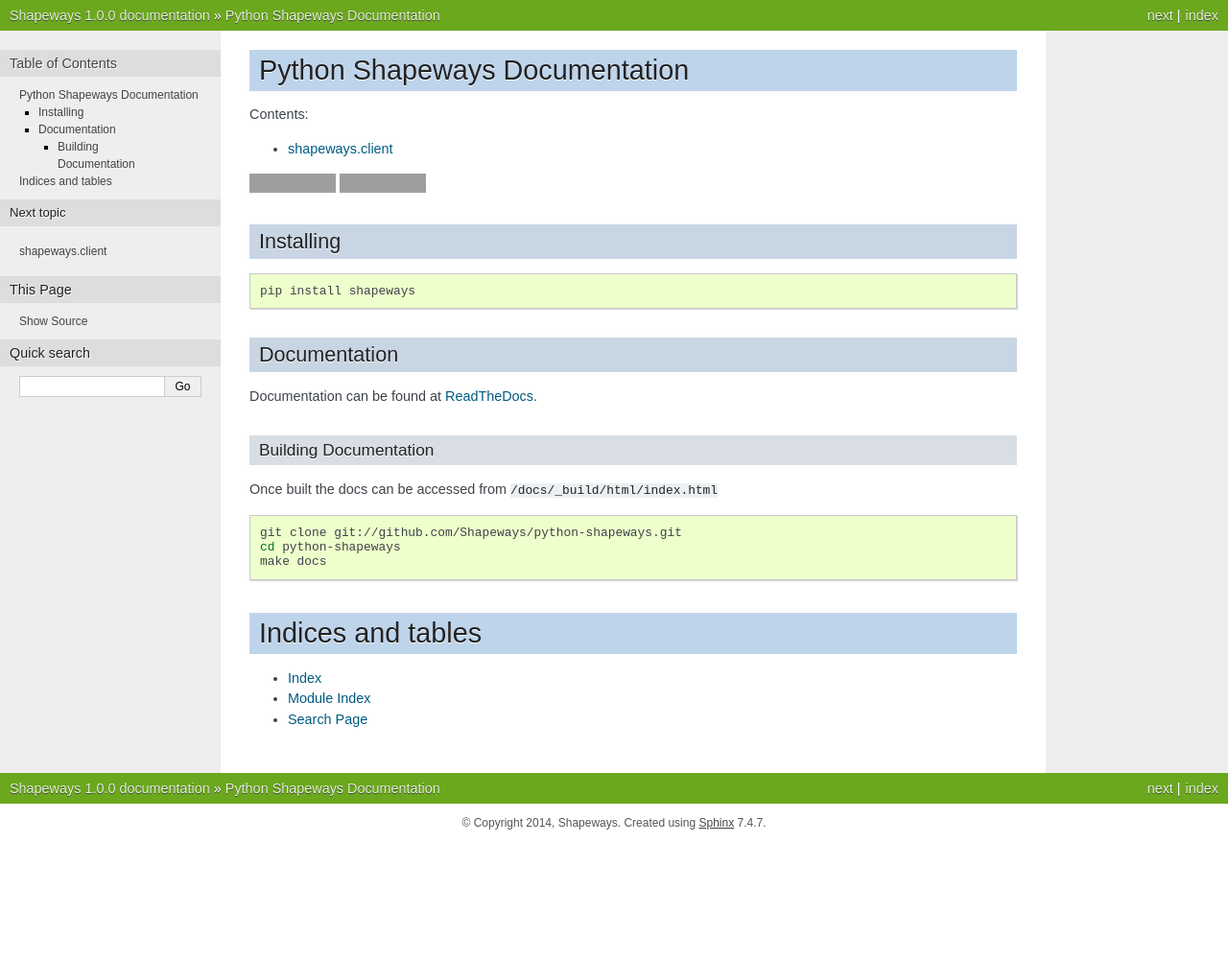
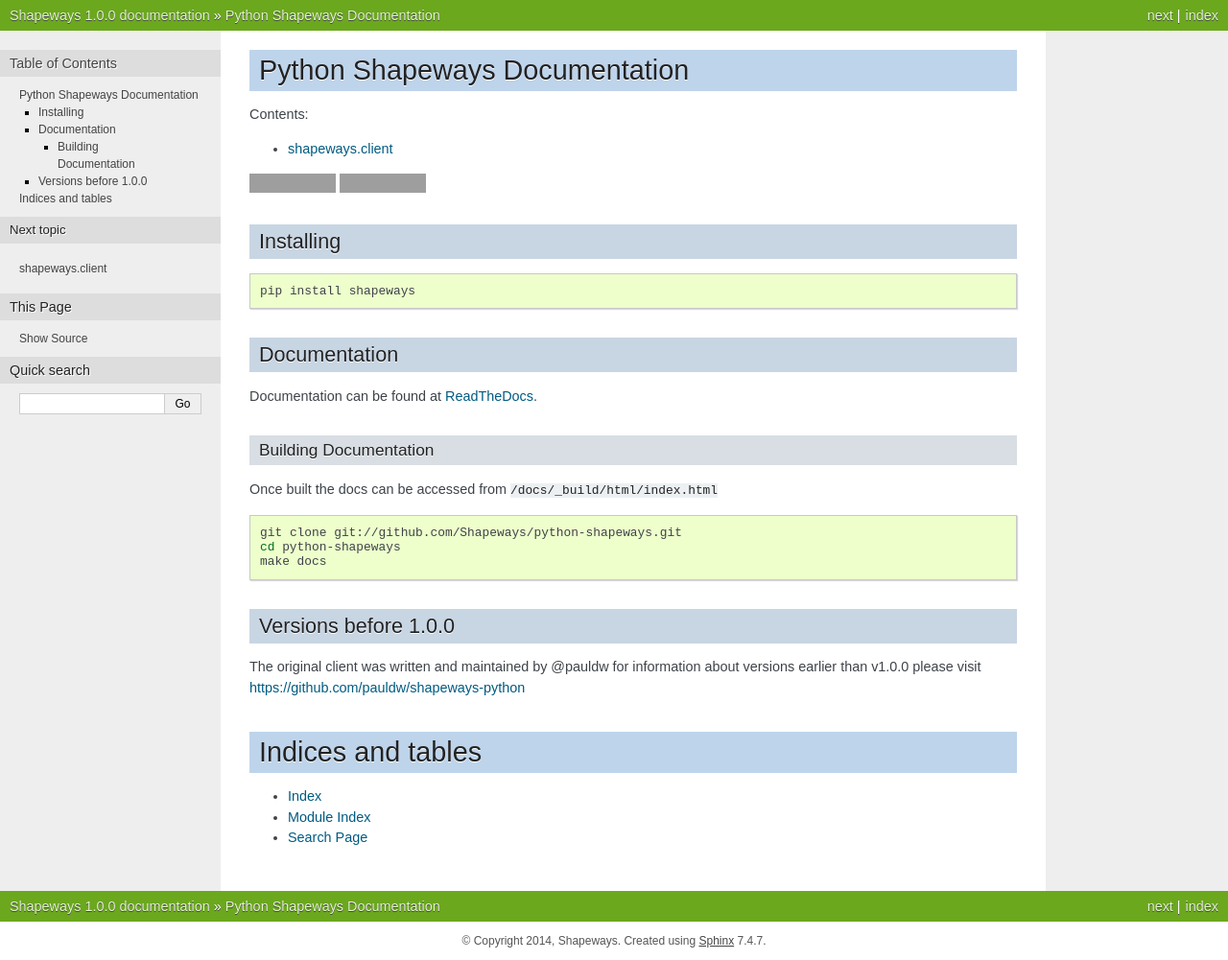
Before and after one commit to Shapeways/python-shapeways, a Sphinx documentation site: the page built from docs/index.rst, in a window 1280 px wide. Shown: the whole page at 96% size. Built offline with Sphinx 7.4.7, drawn with Linux system fonts in a browser that asks for light colours; before the commit the page ends 900 px from its top, so only the background shows below that; grey boxes are pictures that could not be loaded.

Commit message:
add documentation for versions <1.0.0

```diff
--- a/docs/index.rst
+++ b/docs/index.rst
@@ -38,6 +38,13 @@
     make docs
 
 
+Versions before 1.0.0
+---------------------
+
+The original client was written and maintained by @pauldw for information about versions earlier
+than v1.0.0 please visit `https://github.com/pauldw/shapeways-python <https://github.com/pauldw/shapeways-python>`_
+
+
 Indices and tables
 ==================
 
```
Also changed, not shown: README.md (+5 -0 lines).
